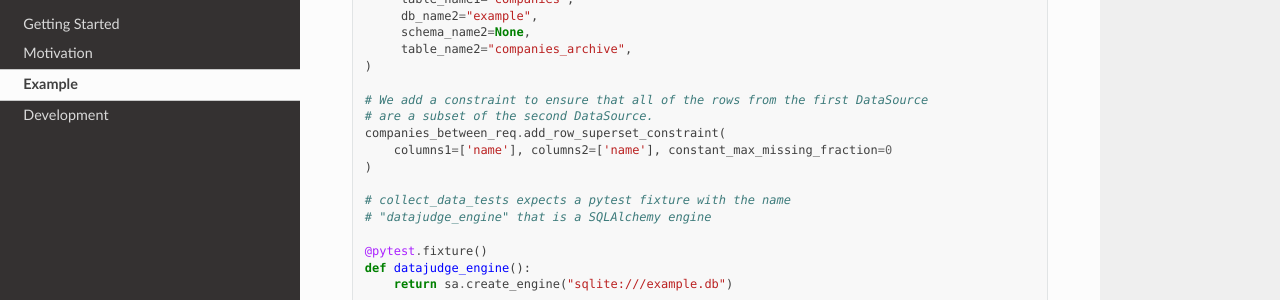
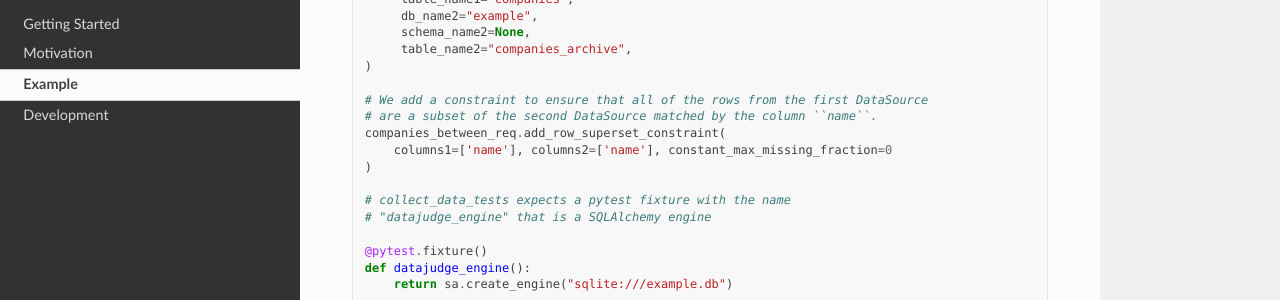
Before and after one commit to Quantco/datajudge, a Sphinx documentation site: the page built from docs/source/examples/example.rst, in a window 1280 px wide and 900 px high, scrolled down 1637 px. Shown: the part 151-451 px from the top of the window. Built offline with Sphinx 7.4.7 and the Read the Docs theme 2.0.0, drawn with Linux system fonts in a browser that asks for light colours; pages that are not in the unit, such as notebooks, are missing from menus.

Commit message:
Update docs/source/examples/example.rst
Co-authored-by: Ignacio Vergara Kausel <ivergarakausel@gmail.com>

```diff
--- a/docs/source/examples/example.rst
+++ b/docs/source/examples/example.rst
@@ -111,7 +111,7 @@ As an example, we will run 4 tests on this table:
     )
 
     # We add a constraint to ensure that all of the rows from the first DataSource
-    # are a subset of the second DataSource.
+    # are a subset of the second DataSource matched by the column ``name``.
     companies_between_req.add_row_superset_constraint(
         columns1=['name'], columns2=['name'], constant_max_missing_fraction=0
     )
```
